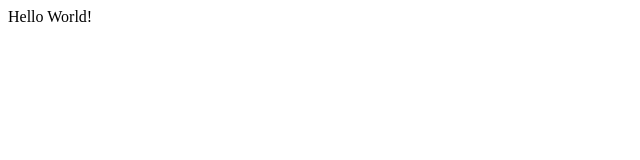
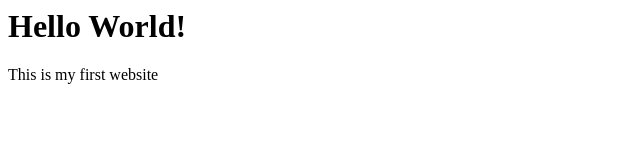
Before and after one commit to luckygal823/knitwiki, a plain HTML site: page index.html in a window 1280 px wide. Shown: the whole page, without its empty margins (0-640 px from the left). Drawn offline with Linux system fonts and the light colour scheme.

Commit message:
content update

```diff
--- a/index.html
+++ b/index.html
@@ -1,3 +1,4 @@
 <html>
-Hello World!
+<H1> Hello World! </h1>
+  This is my first website
 </html>
```
